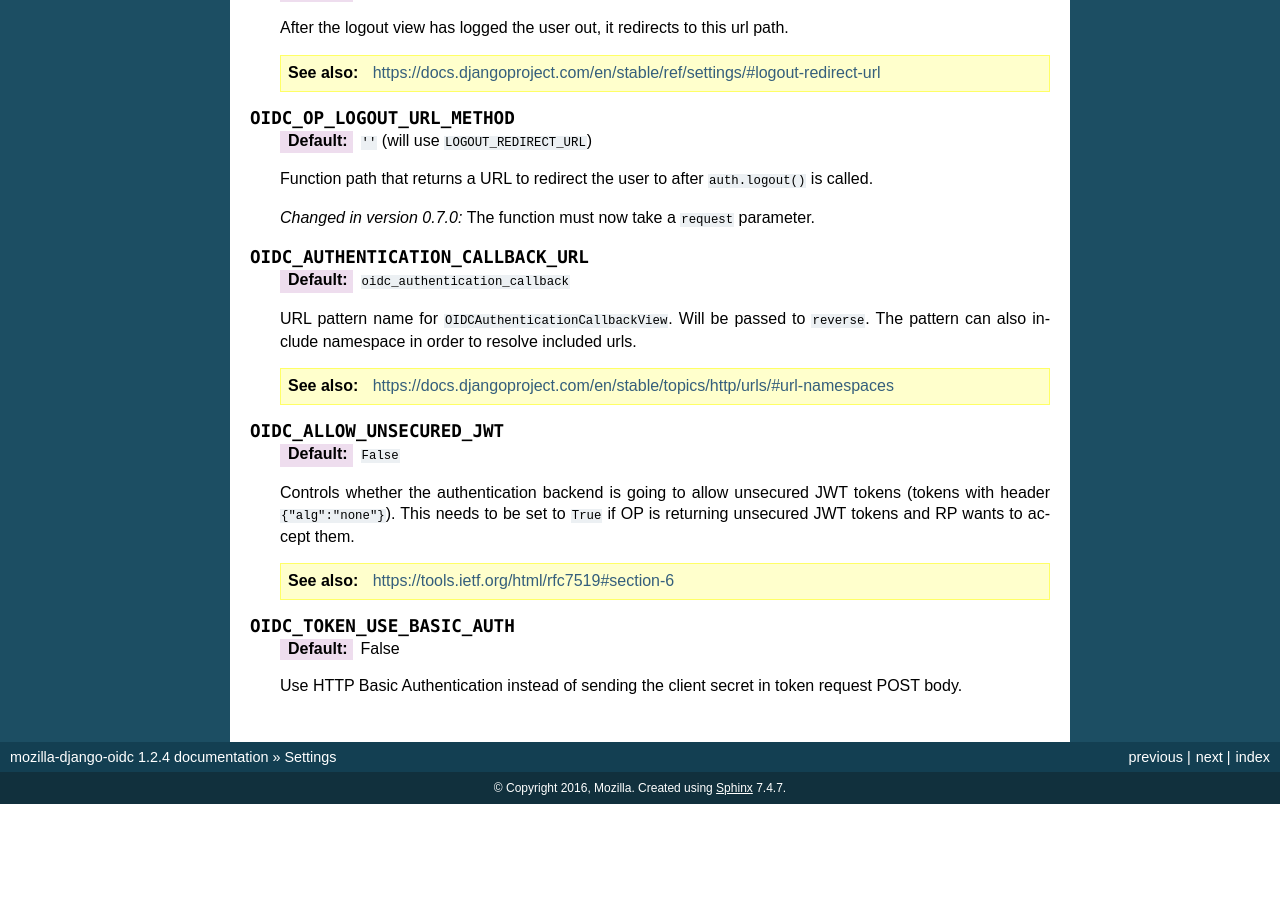
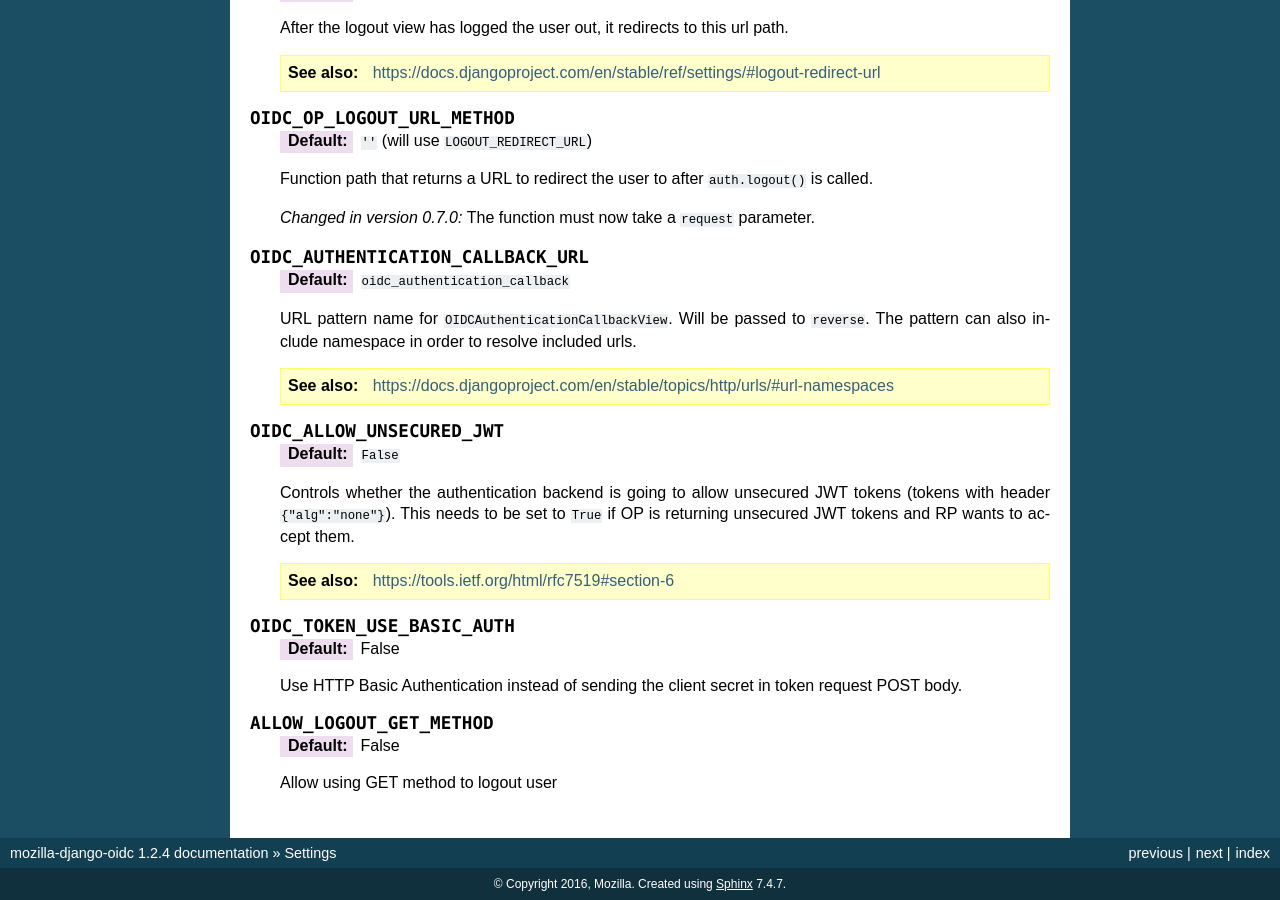
Before and after one commit to mozilla/mozilla-django-oidc, a Sphinx documentation site: the page built from docs/settings.rst, in a window 1280 px wide and 900 px high, scrolled down 3465 px. Built offline with Sphinx 7.4.7, drawn with Linux system fonts in a browser that asks for light colours; pages that are not in the unit, such as notebooks, are missing from menus; before the commit the page ends 4269 px from its top, so only the background shows below that; some of the changed text lies outside the part shown.

Commit message:
Add configuration to opt in logout using GET

```diff
--- a/docs/settings.rst
+++ b/docs/settings.rst
@@ -257,3 +257,9 @@ of ``mozilla-django-oidc``.
    :default: False
 
    Use HTTP Basic Authentication instead of sending the client secret in token request POST body.
+
+.. py:attribute:: ALLOW_LOGOUT_GET_METHOD
+
+   :default: False
+
+   Allow using GET method to logout user
```
Also changed, not shown: 1 other file.
